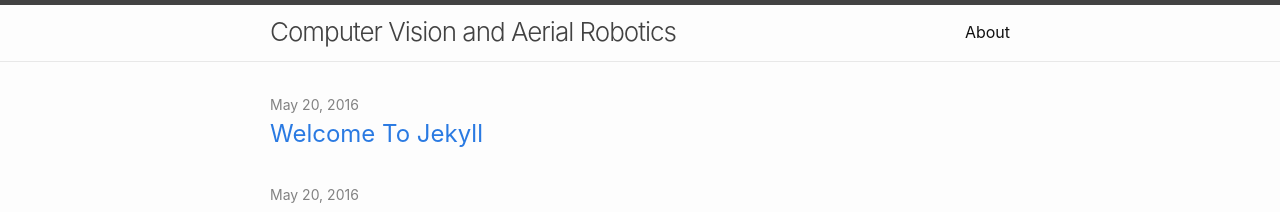
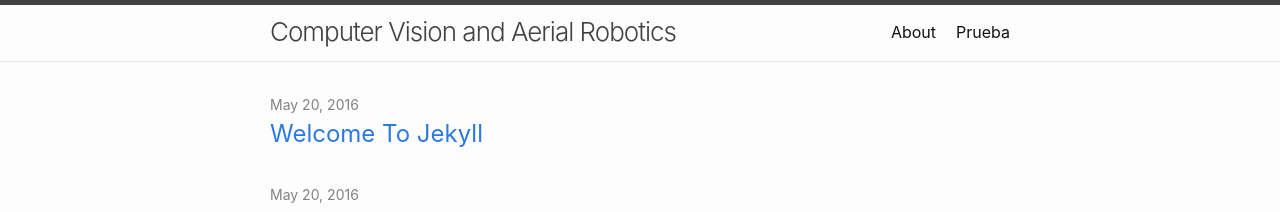
Before and after one commit to cvar-upm/cvar-upm.github.io, a Jekyll site: the page built from index.md, in a window 1280 px wide. Shown: the top 212 px of the page. Built offline with Jekyll 4.4.1, drawn with Linux system fonts in a browser that asks for light colours.

Commit message:
Update _config.yml

```diff
--- a/_config.yml
+++ b/_config.yml
@@ -51,6 +51,8 @@ minima:
 # this and add the path to the pages in order as they should show up
 header_pages:
  - about.md
+ - prueba.md
+
 
 # Build settings
 theme: minima
```
